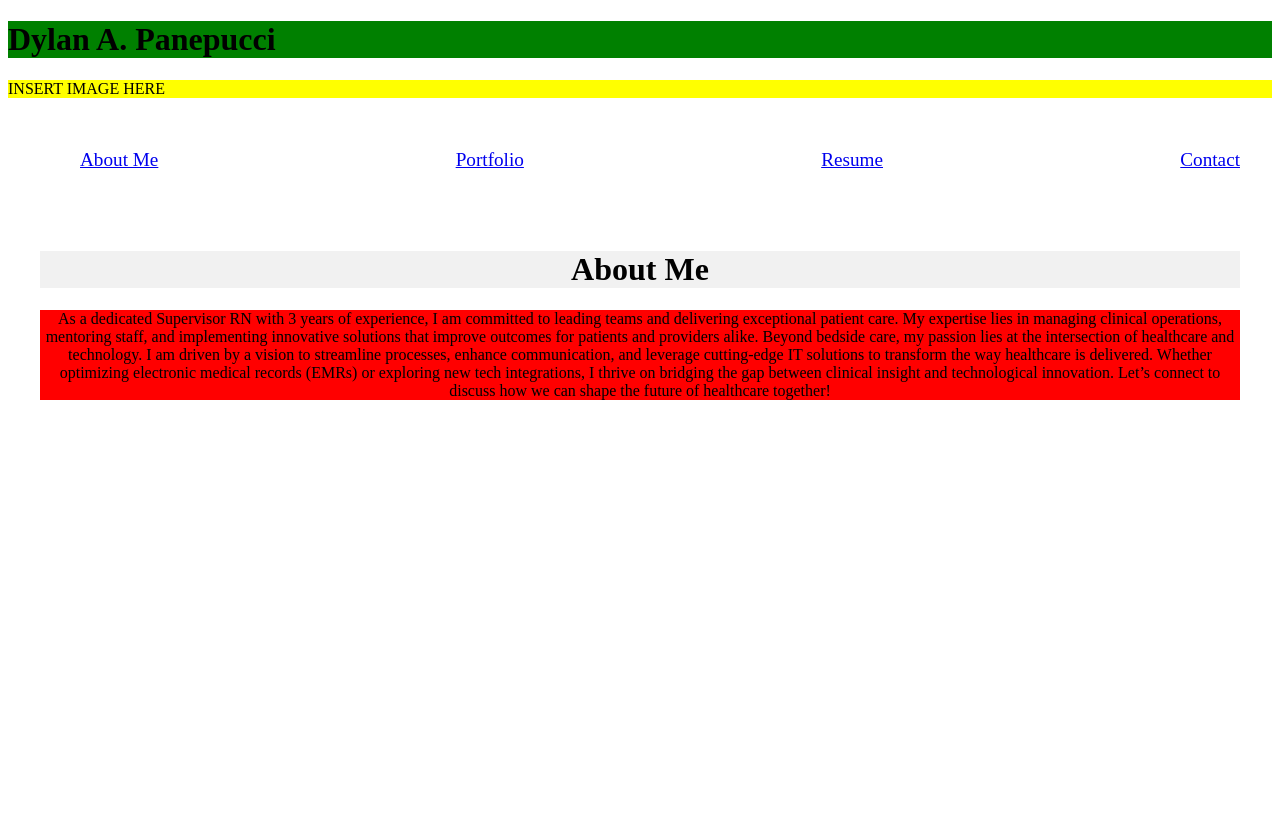
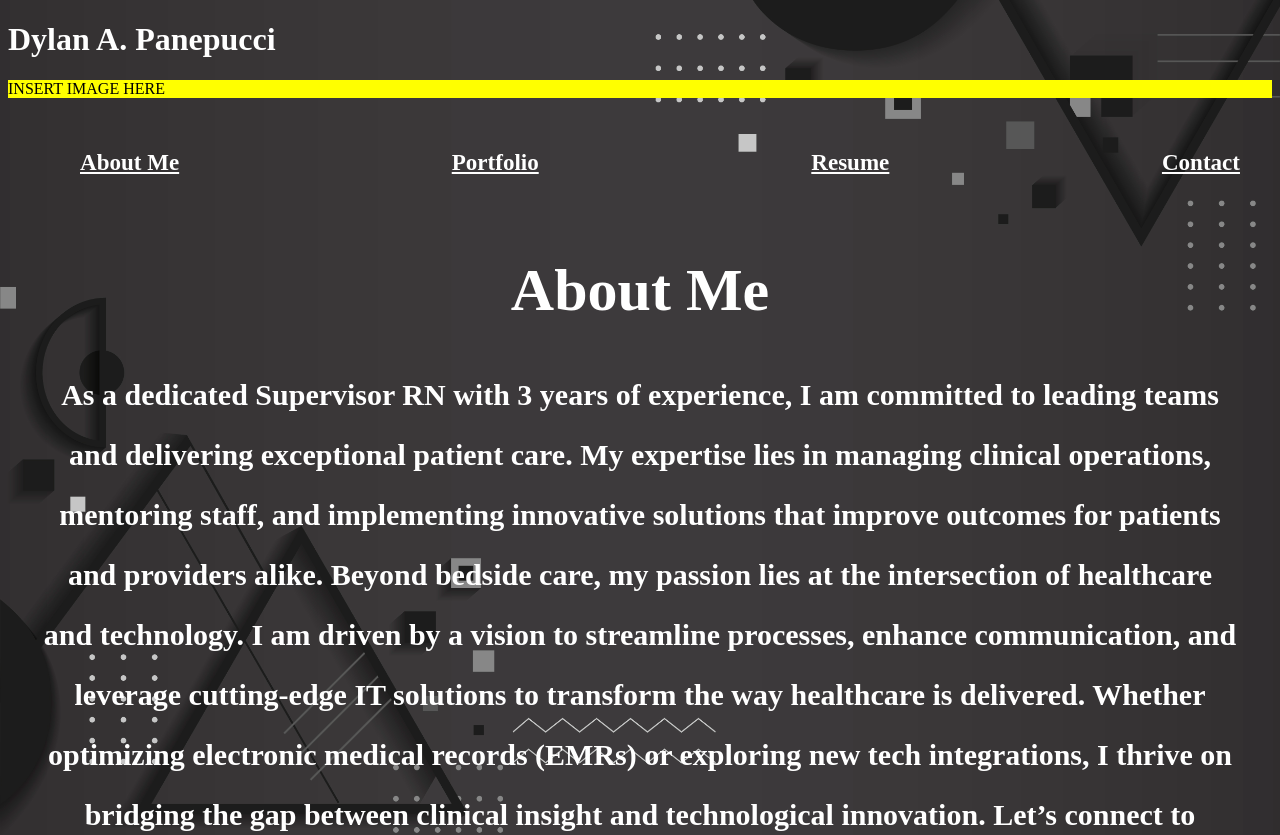
Before and after one commit to dpanepucci/DAPPortfolio, a React (Vite) app in the folder Develop/: page / in a window 1280 px wide. Shown: the top 835 px of the page. Before the commit the page ends 800 px from the top, so only its background shows below. Built offline with nearby package versions, Linux system fonts and the light colour scheme.

Commit message:
added styling and background, changed fonts on About tab.

```diff
--- a/Develop/index.html
+++ b/Develop/index.html
@@ -1,5 +1,5 @@
 <!doctype html>
-<html lang="en">
+<html lang="en" class="total-page">
   <head>
     <meta charset="UTF-8" />
     <link rel="icon" type="image/png" sizes="32x32" href="/favicon-32x32.png">
--- a/Develop/src/styles/NavStyle.css
+++ b/Develop/src/styles/NavStyle.css
@@ -4,11 +4,19 @@
     border-radius: 5px;
     margin-top: 20px;
 }
-
+ /* Nav Tab Layout Styling */
 .nav-tabs {
 display: flex;
 justify-content: space-between;
 list-style: none;
 font-size: larger;
 margin-bottom: 80px;
+color: white;
 }
+
+/* Nav Tab Link Styling */
+.nav-link {
+    color: white;
+    font-size: larger;
+    font-weight: bolder;
+}
--- a/Develop/src/styles/PagesStyle.css
+++ b/Develop/src/styles/PagesStyle.css
@@ -1,7 +1,13 @@
 .h1 {
-background-color: #f1f1f1;
+color: white;
+font-size: 60px;
+font-weight:bold
 }
 
 .main-para {
-background-color: red;
+color: white;
+font-size: 30px;
+font-weight: bold;
+font-family: 'Times New Roman', Times, serif;
+line-height: 2;
 }
--- a/Develop/src/styles/index.css
+++ b/Develop/src/styles/index.css
@@ -1,8 +1,17 @@
 .name {
-    background-color: green;
     font-size: xx-large;
+    font-weight: bolder;
+    color: white;
 }
 
 .img-header {
     background-color: yellow;
 }
+
+body {
+    background-image: url('../../public/img/port-background.jpg'); /* Replace with your image path */
+    background-size: cover; /* Ensures the image covers the entire page */
+    background-position: center; /* Centers the image */
+    background-repeat: no-repeat; /* Prevents repeating */
+    background-attachment: fixed; /* Keeps it fixed while scrolling */
+  }
```
Also changed, not shown: Develop/src/Pages.jsx/About.jsx (+3 -5 lines), Develop/src/components/NavTabs.jsx (+5 -7 lines), Develop/public/img/port-background.jpg (added).
